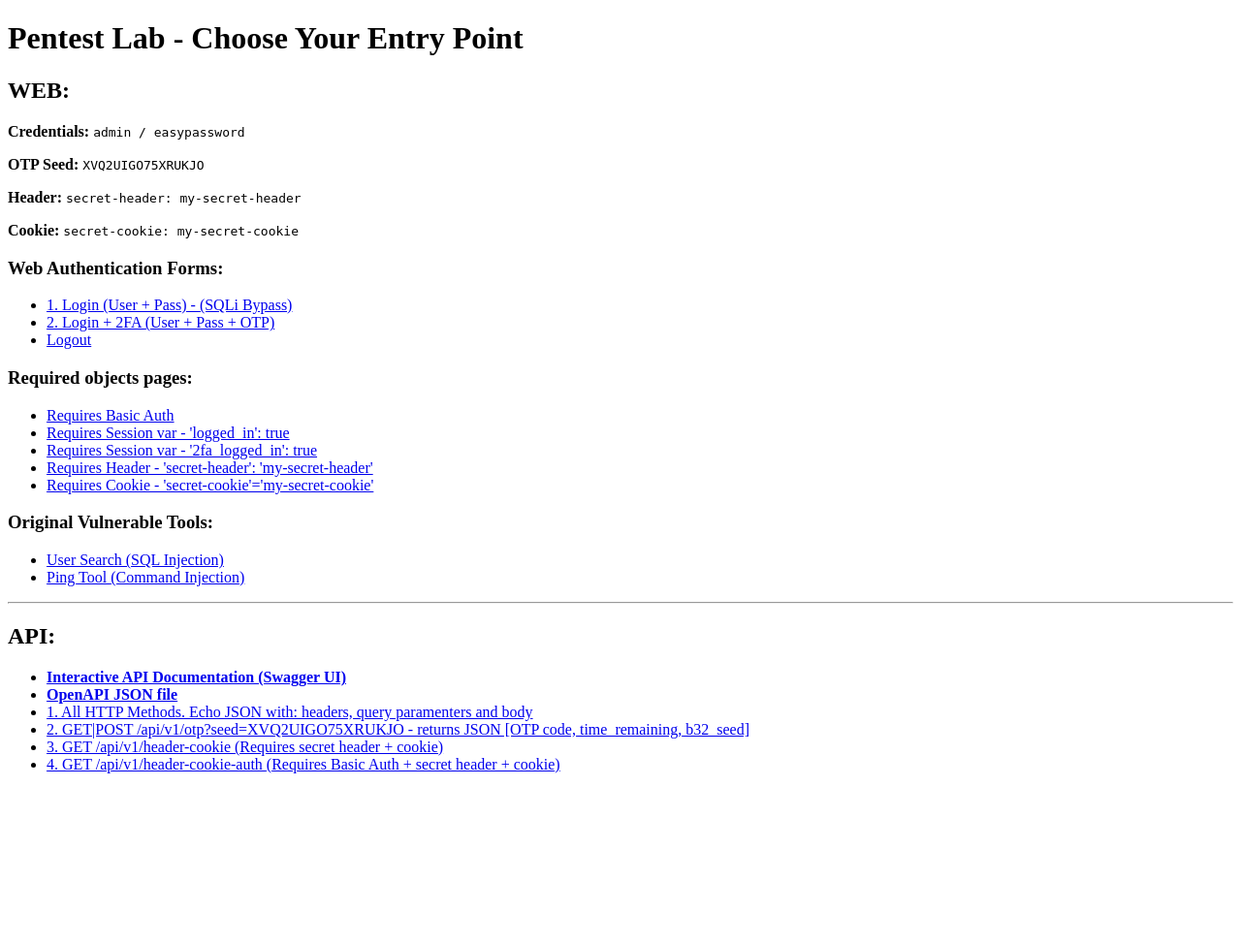
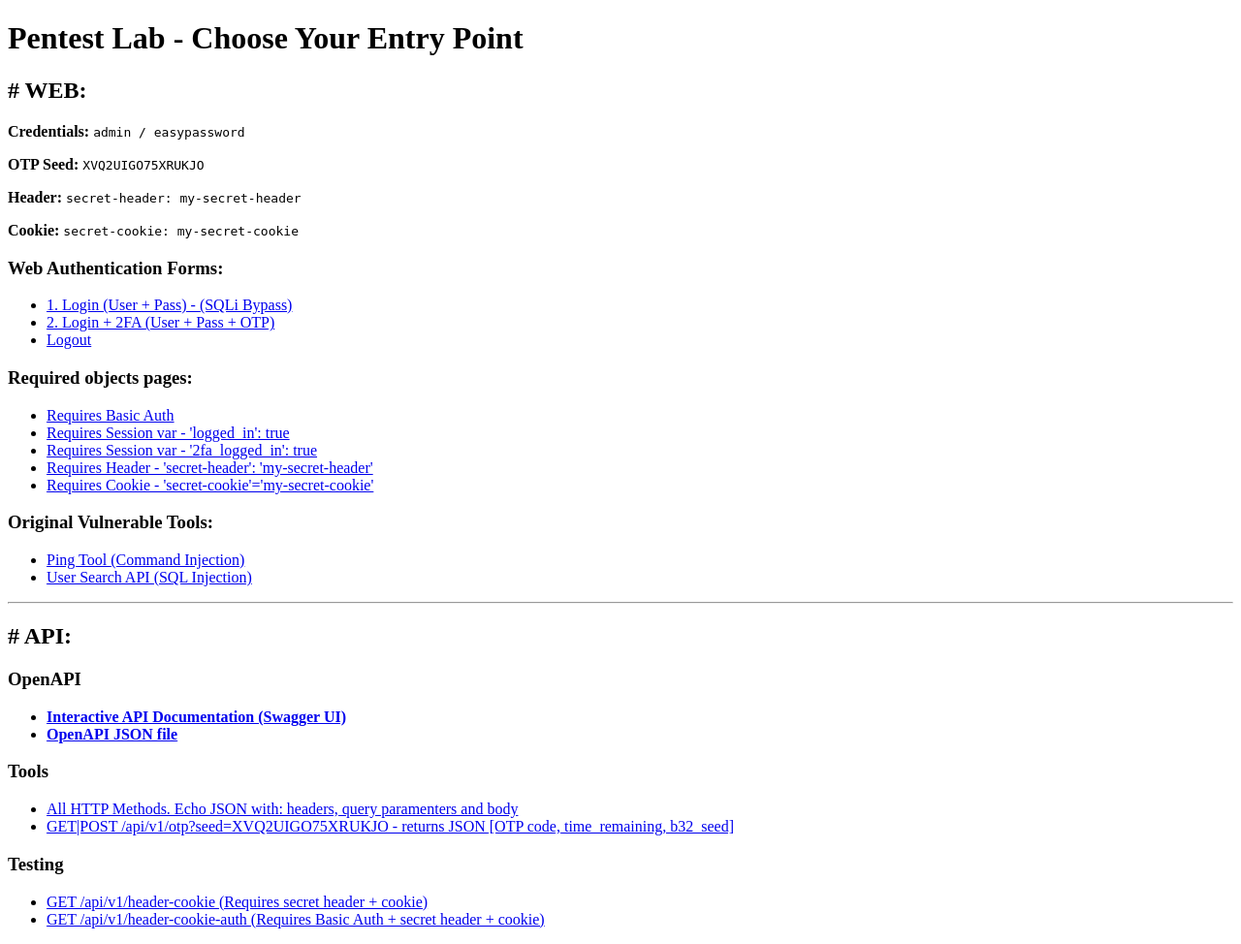
Before and after one commit to pjn2work/vulapp, a Flask app: page / in a window 1280 px wide. Shown: the whole page at 97% size. Before the commit the page ends 798 px from the top, so only its background shows below. Run offline with Flask 3, Linux system fonts and the light colour scheme.

Commit message:
add users endpoint

```diff
--- a/app.py
+++ b/app.py
@@ -25,6 +25,10 @@ class OtpResponseSchema(ma.Schema):
     code = ma.fields.String(metadata={"description": "The generated TOTP code"})
     time_remaining = ma.fields.Float(metadata={"description": "Seconds until the code expires"})
     seed_b32_str = ma.fields.String(metadata={"description": "The seed used (generated if not provided)"})
+
+class UserSearchArgsSchema(ma.Schema):
+    user_id = ma.fields.String(metadata={"description": "User ID to search for"})
+
 
 # OpenAPI / Swagger configuration
 app.config["API_TITLE"] = "Vulnerable App API"
@@ -104,7 +108,7 @@ def requires_secret_header(f):
     def decorated(*args, **kwargs):
         header_value = request.headers.get(SECRET_HEADER_NAME, '')
         if header_value != SECRET_HEADER_VALUE:
-            return f"You must set header {SECRET_HEADER_NAME}: {SECRET_HEADER_VALUE} - (received '{header_value}')", 500
+            return f"You must set header {SECRET_HEADER_NAME}: {SECRET_HEADER_VALUE} - (received '{header_value}')", 501
         return f(*args, **kwargs)
     return decorated
 
@@ -113,7 +117,7 @@ def requires_secret_cookie(f):
     def decorated(*args, **kwargs):
         cookie_value = request.cookies.get(SECRET_COOKIE_NAME, '')
         if cookie_value != SECRET_COOKIE_VALUE:
-            return f"You must set cookie {SECRET_COOKIE_NAME}={SECRET_COOKIE_VALUE} - (received '{cookie_value}')", 500
+            return f"You must set cookie {SECRET_COOKIE_NAME}={SECRET_COOKIE_VALUE} - (received '{cookie_value}')", 502
         return f(*args, **kwargs)
     return decorated
 
@@ -122,6 +126,7 @@ def log_requests():
     if request.path.startswith('/web/welcome-') or request.path.startswith('/api/v1/'):
         echo_data: str = _dict2str(_get_echo())
 
+        # Log to file
         #log_entry = f"--- {datetime.now()} | {request.path} ---\n{echo_data}\n\n"
         #with open("welcome_requests.log", "a") as f:
         #    f.write(log_entry)
@@ -220,21 +225,7 @@ def welcome_cookie():
     return f"<h1>You are welcome!</h1><p>You have the required cookie {SECRET_COOKIE_NAME} = {SECRET_COOKIE_VALUE}.</p>"
 
 
-# 4. Re-added Original Users Page (SQLi)
-@app.route('/web/users')
-def users():
-    search = request.args.get('search', '')
-    query = f"SELECT username, bio FROM users WHERE username LIKE '%{search}%'"
-    with sqlite3.connect(DATABASE) as conn:
-        cursor = conn.cursor()
-        try:
-            results = cursor.execute(query).fetchall()
-        except Exception as e:
-            return f"Database error: {str(e)}", 500
-    return render_template('users.html', results=results, query=query)
-
-
-# 5. Re-added Original Ping Page (Command Injection)
+# 4. Re-added Original Ping Page (Command Injection)
 @app.route('/web/ping')
 def ping():
     host = request.args.get('host', '')
@@ -254,14 +245,14 @@ def logout():
 
 ### API Endpoints
 
-# 6. API TOOLS - Echo Endpoint
-@api_blp.route('/echo', methods=['GET', 'POST', 'PUT', 'DELETE', 'PATCH'])
+# API TOOLS - Echo Endpoint
+@api_blp.route('/tools/echo', methods=['GET', 'POST', 'PUT', 'DELETE', 'PATCH'])
 def api_echo():
     echo_data = _get_echo()
     return echo_data, 200
 
-# 7. API 2FA OTP Endpoint
-@api_blp.route('/v1/otp')
+# API 2FA OTP Endpoint
+@api_blp.route('/tools/otp')
 class Otp(MethodView):
     @api_blp.arguments(OtpArgsSchema, location="query")
     @api_blp.response(200, OtpResponseSchema)
@@ -288,7 +279,7 @@ class Otp(MethodView):
         except Exception as err:
             return {"message": str(err)}, 400
 
-# 8. API Protected by Header + Cookie
+# 5. API Protected by Header + Cookie
 @api_blp.route('/v1/header-cookie', methods=['GET'])
 @requires_secret_header
 @requires_secret_cookie
@@ -300,7 +291,7 @@ def api_secret_header_cookie():
     }
     return data, 200
 
-# 9. API Protected by BasicAuth + Header + Cookie
+# 6. API Protected by BasicAuth + Header + Cookie
 @api_blp.route('/v1/header-cookie-auth', methods=['GET'])
 @requires_basic_auth
 @requires_secret_header
@@ -317,6 +308,23 @@ def api_secret_header_cookie_basic_auth():
         "info": "You've found the static headers+cookies with basic auth thresure",
     }
     return data, 200
+
+
+# 7. User Search API (SQLi)
+@api_blp.route('/v1/users/<user_id>')
+@api_blp.arguments(UserSearchArgsSchema, location="path")
+@api_blp.response(200)
+def users(args, user_id):
+    query = f"SELECT id, username, bio FROM users WHERE id = {user_id}"
+    with sqlite3.connect(DATABASE) as conn:
+        cursor = conn.cursor()
+        try:
+            results = cursor.execute(query).fetchall()
+            if len(results) == 0:
+                return {"error": "No result found in DB.", "query": query}, 404
+        except Exception as e:
+            return {"error": f"Database error: {str(e)}", "query": query}, 500
+    return {"results": results, "query": query}
 
 
 def _get_otp(seed_b32_str: str = "") -> tuple[str, float, str]:
--- a/templates/index.html
+++ b/templates/index.html
@@ -8,7 +8,7 @@
 <body>
     <h1>Pentest Lab - Choose Your Entry Point</h1>
 
-    <h2>WEB:</h2>
+    <h2># WEB:</h2>
 
     <p><strong>Credentials:</strong> <code>admin / easypassword</code></p>
     <p><strong>OTP Seed:</strong> <code>XVQ2UIGO75XRUKJO</code></p>
@@ -33,21 +33,30 @@
 
     <h3>Original Vulnerable Tools:</h3>
     <ul>
-        <li><a href="/web/users">User Search (SQL Injection)</a></li>
         <li><a href="/web/ping">Ping Tool (Command Injection)</a></li>
+        <li><a href="/api/v1/users/1">User Search API (SQL Injection)</a></li>
     </ul>
 
     <hr>
 
-    <h2>API:</h2>
+    <h2># API:</h2>
+
+    <h3>OpenAPI</h3>
     <ul>
         <li><a href="/swagger-ui"><b>Interactive API Documentation (Swagger UI)</b></a></li>
         <li><a href="/openapi.json"><b>OpenAPI JSON file</b></a></li>
+    </ul>
 
-        <li><a href="/api/echo?p1=test">1. All HTTP Methods. Echo JSON with: headers, query paramenters and body</a></li>
-        <li><a href="/api/v1/otp?seed=XVQ2UIGO75XRUKJO">2. GET|POST /api/v1/otp?seed=XVQ2UIGO75XRUKJO - returns JSON [OTP code, time_remaining, b32_seed]</a></li>
-        <li><a href="/api/v1/header-cookie">3. GET /api/v1/header-cookie (Requires secret header + cookie)</a></li>
-        <li><a href="/api/v1/header-cookie-auth">4. GET /api/v1/header-cookie-auth (Requires Basic Auth + secret header + cookie)</a></li>
+    <h3>Tools</h3>
+    <ul>
+        <li><a href="/api/tools/echo?p1=test">All HTTP Methods. Echo JSON with: headers, query paramenters and body</a></li>
+        <li><a href="/api/tools/otp?seed=XVQ2UIGO75XRUKJO">GET|POST /api/v1/otp?seed=XVQ2UIGO75XRUKJO - returns JSON [OTP code, time_remaining, b32_seed]</a></li>
+    </ul>
+
+    <h3>Testing</h3>
+    <ul>
+        <li><a href="/api/v1/header-cookie">GET /api/v1/header-cookie (Requires secret header + cookie)</a></li>
+        <li><a href="/api/v1/header-cookie-auth">GET /api/v1/header-cookie-auth (Requires Basic Auth + secret header + cookie)</a></li>
     </ul>
 </body>
 
```
Also changed, not shown: README.md.
